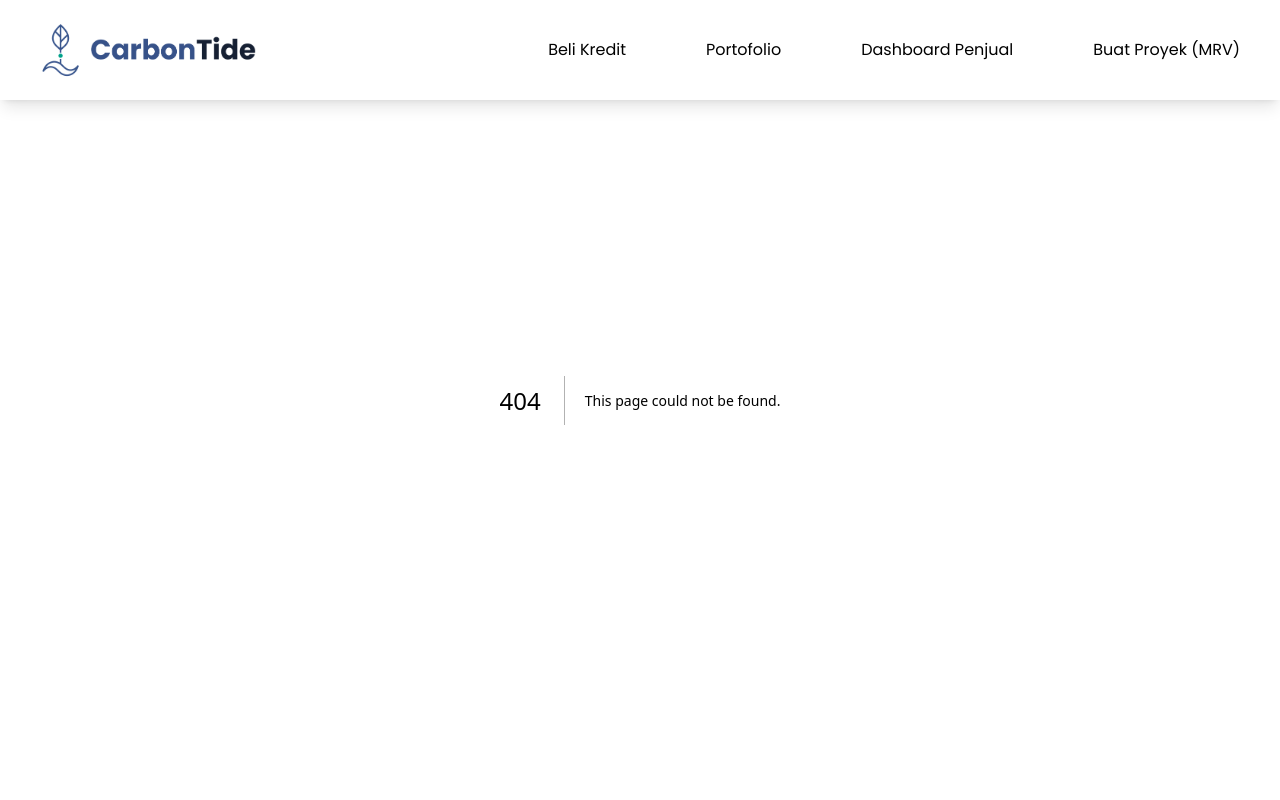
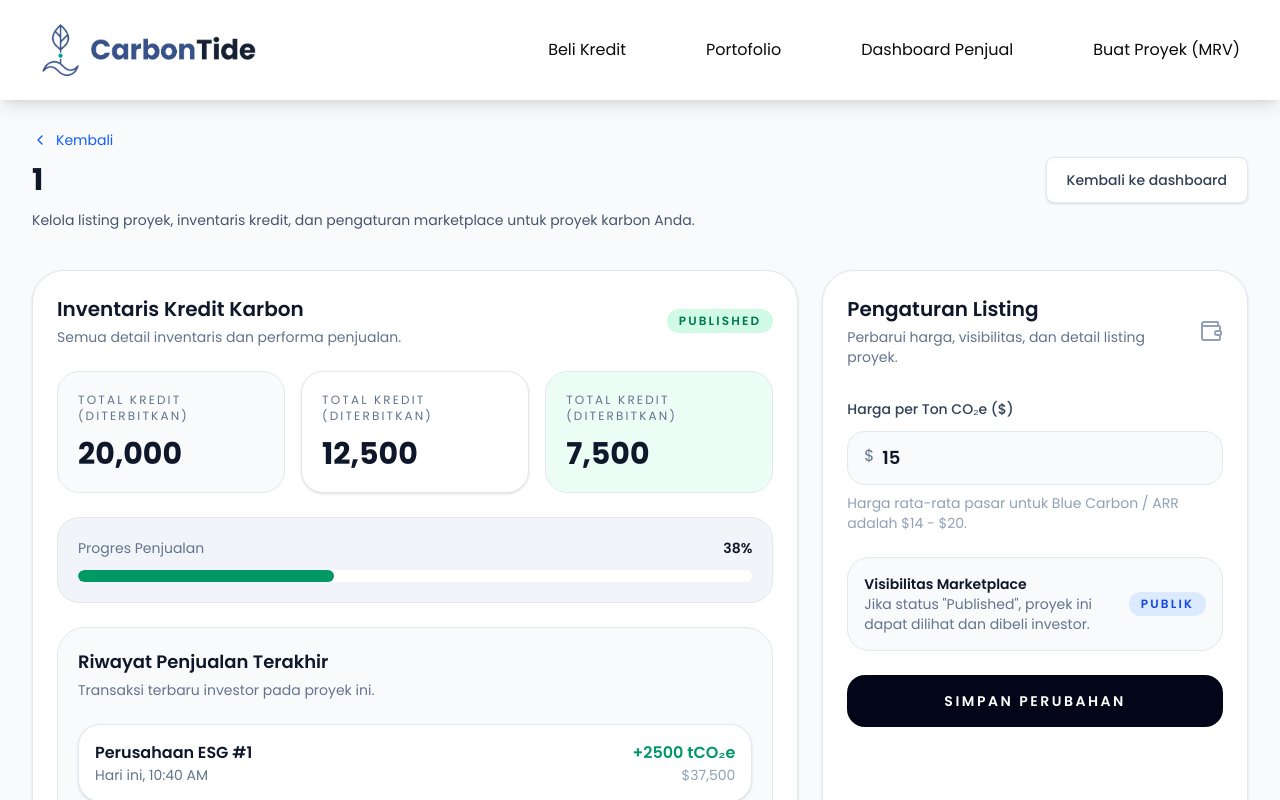
Before and after one commit to Benhanan14406/dummy-repo, a Next.js app: page /dashboard-penjual/1 in a window 1280 px wide. Before the commit this address had no page. Shown: the top 800 px of the page. Built offline with nearby package versions, Linux system fonts and the light colour scheme.

Commit message:
maaf fun

```diff
--- /dev/null
+++ b/app/catalogue/page.tsx
@@ -0,0 +1,59 @@
+
+
+
+
+export default function Catalogue() {
+
+
+
+  return (
+    <div className="min-h-screen bg-slate-50">
+      <main className="pt-[130px] max-w-7xl mx-auto px-4 sm:px-6 lg:px-8">
+        <div className="flex flex-col gap-6 md:flex-row md:items-center md:justify-between">
+          <div>
+            <h1 className="text-3xl font-bold text-slate-900">Jelajahi Proyek Blue Carbon</h1>
+            <p className="mt-3 max-w-2xl text-sm text-slate-600">
+              Dukung komunitas lokal dan pulihkan ekosistem dengan kredit karbon berkualitas tinggi dan terverifikasi.
+            </p>
+          </div>
+        </div>
+
+        <div className="rounded-[8px] border border-slate-200 bg-white p-6 shadow-sm flex items-center gap-4 mt-10">
+              {/* Search Bar */}
+            <div className="flex-1">
+                <input
+                type="text"
+                placeholder="Cari lokasi atau tempat proyek..."
+                className="w-full rounded-[8px] border border-[#94A3B8] px-4 py-3 text-sm outline-none focus:border-blue-500"
+                />
+            </div>
+
+            {/* Dropdown 1 */}
+            <div className="w-[220px]">
+                <select className="w-full rounded-[8px] border border-slate-200 px-4 py-3 text-sm text-slate-500 outline-none focus:border-blue-500">
+                <option>Semua Tipe Proyek</option>
+                <option>Blue Carbon</option>
+                <option>ARR</option>
+                <option>Renewable Energy</option>
+                </select>
+            </div>
+
+            {/* Dropdown 2 */}
+            <div className="w-[220px]">
+                <select className="w-full rounded-[8px] border border-slate-200 px-4 py-3 text-sm text-slate-500 outline-none focus:border-blue-500">
+                <option>Standar Verifikasi</option>
+                <option>Verra (VCS)</option>
+                <option>Gold Standard</option>
+                <option>Plan Vivo</option>
+                </select>
+            </div>
+        </div>
+
+
+
+
+
+      </main>
+    </div>
+  );
+}
--- /dev/null
+++ b/app/dashboard-penjual/[project]/page.tsx
@@ -0,0 +1,155 @@
+import Link from "next/link";
+import { ChevronLeft, CalendarDays, ShieldCheck, Wallet } from "lucide-react";
+
+interface ProjectPageProps {
+  params: {
+    project: string;
+  };
+}
+
+export default function DashboardProjectPage({ params }: ProjectPageProps) {
+  const projectName = params?.project
+  ? params.project
+    .split("-")
+    .map((part) => part.charAt(0).toUpperCase() + part.slice(1))
+    .join(" ")
+    : "Project";
+
+  return (
+    <div className="min-h-screen bg-slate-50">
+      <main className="pt-[130px] max-w-7xl mx-auto px-4 sm:px-6 lg:px-8">
+        <div className="mb-10 flex flex-col gap-6 md:flex-row md:items-center md:justify-between">
+          <div>
+            <div className="flex items-center gap-3 text-sm text-slate-500">
+              <Link href="/dashboard-penjual" className="inline-flex items-center gap-2 text-blue-600 hover:text-blue-800">
+                <ChevronLeft size={16} /> Kembali
+              </Link>
+            </div>
+            <h1 className="mt-3 text-3xl font-bold text-slate-900">{projectName}</h1>
+            <p className="mt-3 max-w-2xl text-sm text-slate-600">
+              Kelola listing proyek, inventaris kredit, dan pengaturan marketplace untuk proyek karbon Anda.
+            </p>
+          </div>
+          <div className="flex flex-wrap gap-3">
+            <Link
+              href="/dashboard-penjual"
+              className="inline-flex items-center justify-center rounded-[8px] border border-slate-200 bg-white px-5 py-3 text-sm font-medium text-slate-700 shadow-sm transition hover:bg-slate-100"
+            >
+              Kembali ke dashboard
+            </Link>
+          </div>
+        </div>
+
+        <div className="grid gap-6 lg:grid-cols-[1.8fr_1fr]">
+          <section className="space-y-6 rounded-[32px] border border-slate-200 bg-white p-6 shadow-sm">
+            <div className="flex items-center justify-between">
+              <div>
+                <h2 className="text-xl font-semibold text-slate-900">Inventaris Kredit Karbon</h2>
+                <p className="mt-1 text-sm text-slate-500">Semua detail inventaris dan performa penjualan.</p>
+              </div>
+              <span className="rounded-full bg-emerald-100 px-3 py-1 text-xs font-semibold uppercase tracking-[0.18em] text-emerald-700">
+                Published
+              </span>
+            </div>
+
+            <div className="grid gap-4 md:grid-cols-3">
+              <div className="rounded-3xl border border-slate-200 bg-slate-50 p-5">
+                <p className="text-xs uppercase tracking-[0.18em] text-slate-500">Total Kredit (Diterbitkan)</p>
+                <p className="mt-3 text-3xl font-bold text-slate-900">20,000</p>
+              </div>
+              <div className="rounded-3xl border border-slate-200 bg-white p-5 shadow-sm">
+                <p className="text-xs uppercase tracking-[0.18em] text-slate-500">Total Kredit (Diterbitkan)</p>
+                <p className="mt-3 text-3xl font-bold text-slate-900">12,500</p>
+              </div>
+              <div className="rounded-3xl border border-slate-200 bg-emerald-50 p-5">
+                <p className="text-xs uppercase tracking-[0.18em] text-slate-500">Total Kredit (Diterbitkan)</p>
+                <p className="mt-3 text-3xl font-bold text-slate-900">7,500</p>
+              </div>
+            </div>
+
+            <div className="rounded-3xl border border-slate-200 bg-slate-100 p-5">
+              <div className="flex items-center justify-between text-sm text-slate-500">
+                <span>Progres Penjualan</span>
+                <span className="font-semibold text-slate-900">38%</span>
+              </div>
+              <div className="mt-3 h-3 overflow-hidden rounded-full bg-white">
+                <div className="h-full w-[38%] rounded-full bg-emerald-600" />
+              </div>
+            </div>
+
+            <div className="rounded-[28px] border border-slate-200 bg-slate-50 p-5">
+              <div className="flex items-center justify-between gap-4">
+                <div>
+                  <h3 className="text-lg font-semibold text-slate-900">Riwayat Penjualan Terakhir</h3>
+                  <p className="mt-1 text-sm text-slate-500">Transaksi terbaru investor pada proyek ini.</p>
+                </div>
+              </div>
+
+              <div className="mt-6 space-y-4">
+                {[
+                  { name: "Perusahaan ESG #1", time: "Hari ini, 10:40 AM", value: "+2500 tCO₂e", amount: "$37,500" },
+                  { name: "Perusahaan ESG #2", time: "Hari ini, 10:41 AM", value: "+2000 tCO₂e", amount: "$30,000" },
+                  { name: "Perusahaan ESG #3", time: "Hari ini, 10:42 AM", value: "+1500 tCO₂e", amount: "$22,500" },
+                ].map((item) => (
+                  <div key={item.name} className="rounded-3xl border border-slate-200 bg-white p-4 shadow-sm">
+                    <div className="flex flex-wrap items-center justify-between gap-4">
+                      <div>
+                        <p className="font-semibold text-slate-900">{item.name}</p>
+                        <p className="text-sm text-slate-500">{item.time}</p>
+                      </div>
+                      <div className="text-right">
+                        <p className="font-semibold text-emerald-600">{item.value}</p>
+                        <p className="text-sm text-slate-400">{item.amount}</p>
+                      </div>
+                    </div>
+                  </div>
+                ))}
+              </div>
+            </div>
+          </section>
+
+          <aside className="rounded-[32px] border border-slate-200 bg-white p-6 shadow-sm">
+            <div className="flex items-center justify-between">
+              <div>
+                <h2 className="text-xl font-semibold text-slate-900">Pengaturan Listing</h2>
+                <p className="mt-1 text-sm text-slate-500">Perbarui harga, visibilitas, dan detail listing proyek.</p>
+              </div>
+              <Wallet className="h-6 w-6 text-slate-400" />
+            </div>
+
+            <div className="mt-8 space-y-6">
+              <div>
+                <label className="block text-sm font-medium text-slate-700">Harga per Ton CO₂e ($)</label>
+                <div className="mt-3 flex rounded-2xl border border-slate-200 bg-slate-50 px-4 py-3">
+                  <span className="text-slate-500">$</span>
+                  <input
+                    type="text"
+                    defaultValue="15"
+                    className="ml-2 w-full bg-transparent text-lg font-semibold text-slate-900 outline-none"
+                  />
+                </div>
+                <p className="mt-2 text-sm text-slate-400">Harga rata-rata pasar untuk Blue Carbon / ARR adalah $14 - $20.</p>
+              </div>
+
+              <div className="rounded-3xl border border-slate-200 bg-slate-50 p-4">
+                <div className="flex items-center justify-between gap-4">
+                  <div>
+                    <p className="text-sm font-semibold text-slate-900">Visibilitas Marketplace</p>
+                    <p className="text-sm text-slate-500">Jika status "Published", proyek ini dapat dilihat dan dibeli investor.</p>
+                  </div>
+                  <span className="rounded-full bg-blue-100 px-3 py-1 text-xs font-semibold uppercase tracking-[0.18em] text-blue-700">
+                    Publik
+                  </span>
+                </div>
+              </div>
+
+              <button className="w-full rounded-2xl bg-slate-950 px-5 py-4 text-sm font-semibold uppercase tracking-[0.18em] text-white transition hover:bg-slate-800">
+                Simpan Perubahan
+              </button>
+            </div>
+          </aside>
+        </div>
+      </main>
+    </div>
+  );
+}
```
Also changed, not shown: 2 other files (tests, documents, lock files or other folders).
